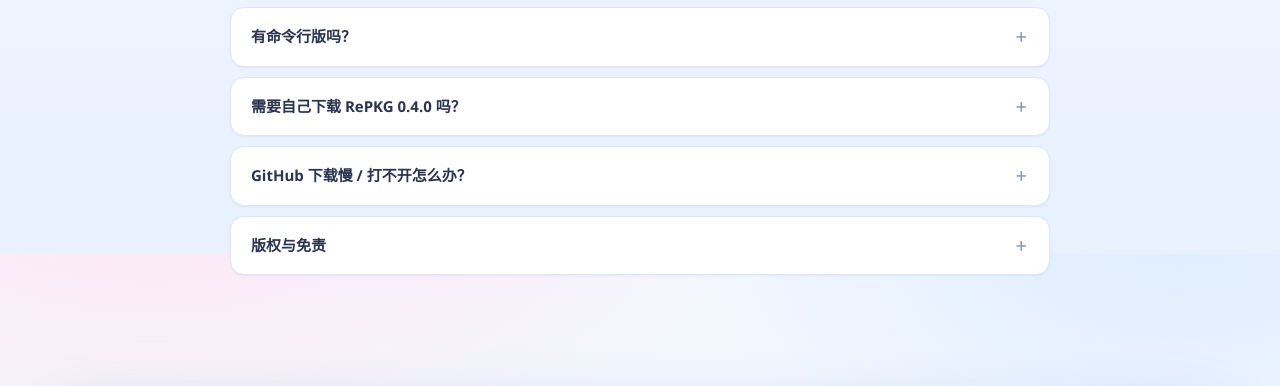
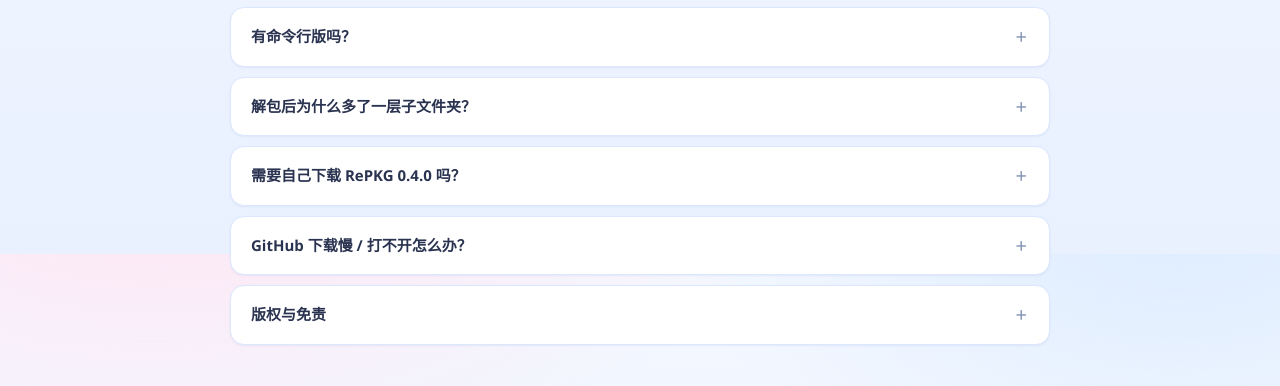
Before and after one commit to ynlp0624/NekoRePKG, a plain HTML site: page docs/index.html in a window 1280 px wide. Shown: the part 4546-4932 px from the top of the page. Drawn offline with Linux system fonts and the light colour scheme.

Commit message:
release: NekoRePKG v1.0.0（源码 + 官网 docs/）

```diff
--- a/docs/index.html
+++ b/docs/index.html
@@ -288,6 +288,10 @@
       <p>没有单独提供，但界面上所有选项都对应 RePKG 的原生参数，想脚本化可以直接调用 <code>resources\RePKG.exe</code>。图形界面本身就是它的完整封装。</p>
     </details>
     <details class="qa">
+      <summary>解包后为什么多了一层子文件夹？</summary>
+      <p>默认按「工坊 ID / 精简作品名」给每个包建独立子文件夹，避免不同壁纸的文件混在一起：工坊包用目录数字 ID（如 <code>2595877264</code>），普通包用去掉 <code>[4K]</code>、<code>[长英文副标题]</code> 后的作品名（最多 40 字）。解包页「高级选项 → 输出子文件夹命名」可改成工坊 ID、作品名、ID+名称、包文件名，或选「不建子文件夹」恢复旧行为。</p>
+    </details>
+    <details class="qa">
       <summary>需要自己下载 RePKG 0.4.0 吗？</summary>
       <p>不需要。RePKG 0.4.0（作者 <a href="https://github.com/NotScuffed/RePKG" target="_blank" rel="noopener">NotScuffed</a>，MIT）已经内置在下载包里：单文件版运行时解压到临时目录，文件夹版在 <code>resources\RePKG.exe</code>。设置页还能看到它的版本与路径，也可以换成你自己编译的版本。</p>
     </details>
```
